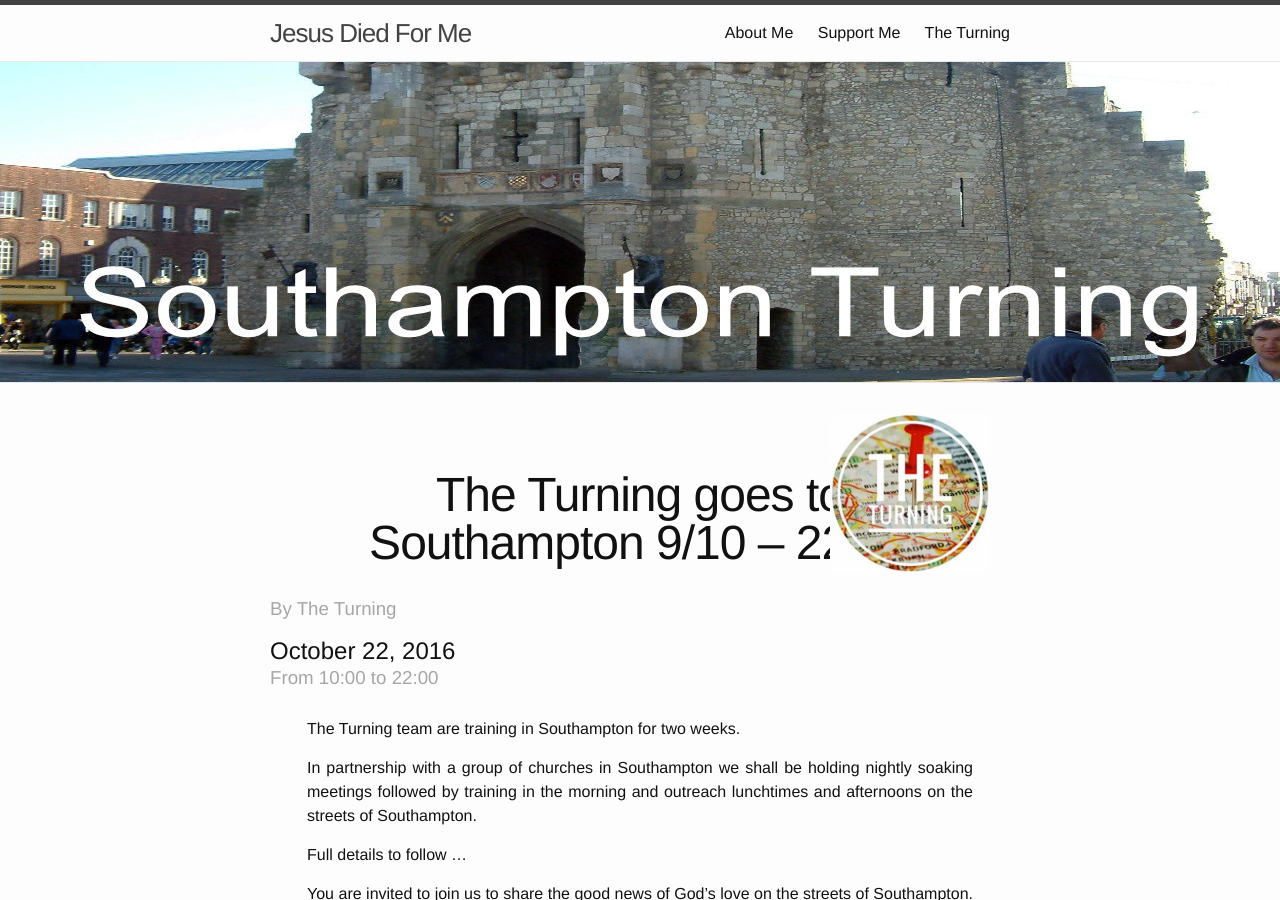
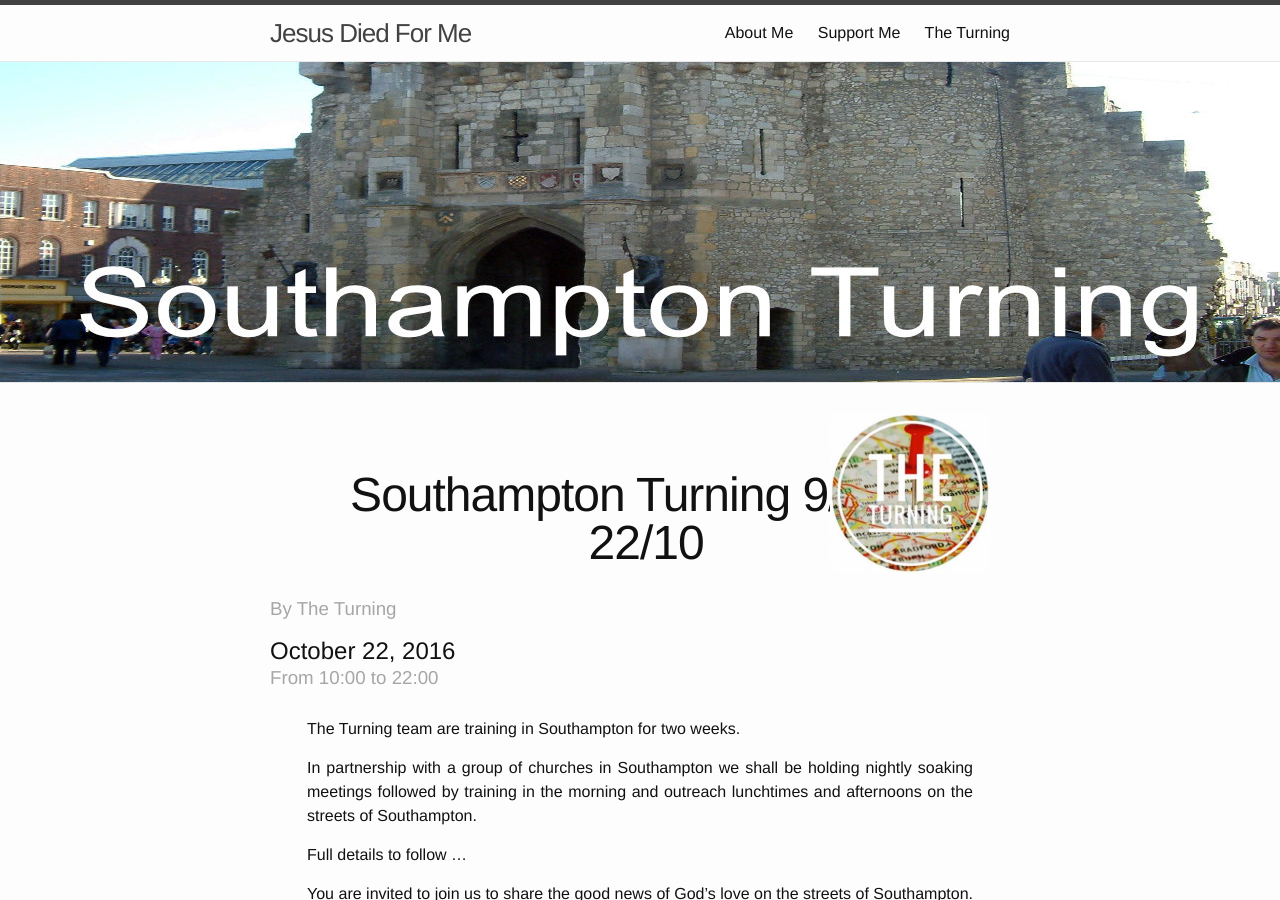
Before and after one commit to readingoutreach/Reading-Festival-Outreach-2016, a Jekyll site: the page built from _posts/2016-10-09-southampton.md, in a window 1280 px wide and 900 px high. Built offline with Jekyll 4.4.1, drawn with Linux system fonts in a browser that asks for light colours.

Commit message:
Update 2016-10-09-southampton.md

```diff
--- a/_posts/2016-10-09-southampton.md
+++ b/_posts/2016-10-09-southampton.md
@@ -2,7 +2,7 @@
 layout: post
 
 #event information
-title:  "The Turning goes to Southampton 9/10 – 22/10"
+title:  "Southampton Turning 9/10 – 22/10"
 cover: "img/southampton.jpg"
 date:   2016-10-22
 start_time: "10:00"
```
